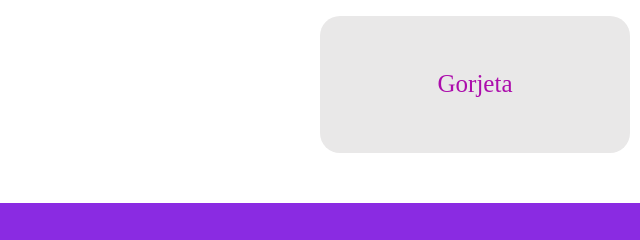
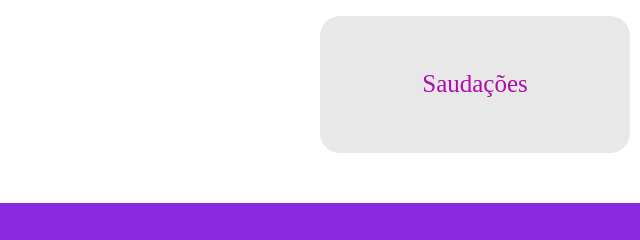
Before and after one commit to Romope83/SENAI--NavegadorDOM, a plain HTML site: page index.html in a window 1280 px wide. Shown: the part 577-817 px from the top of the page, 0-640 px from the left. Drawn offline with Linux system fonts and the light colour scheme.

Commit message:
Saudações

```diff
--- a/index.html
+++ b/index.html
@@ -26,7 +26,7 @@
           <a href="pages/gorjeta.html">Gorjeta</a>
         </div>
         <div class="main-item">
-          <a href="pages/saudacoes.html">Gorjeta</a>
+          <a href="pages/saudacoes.html">Saudações</a>
         </div>
         <div class="main-item"></div>
       </div>
```
